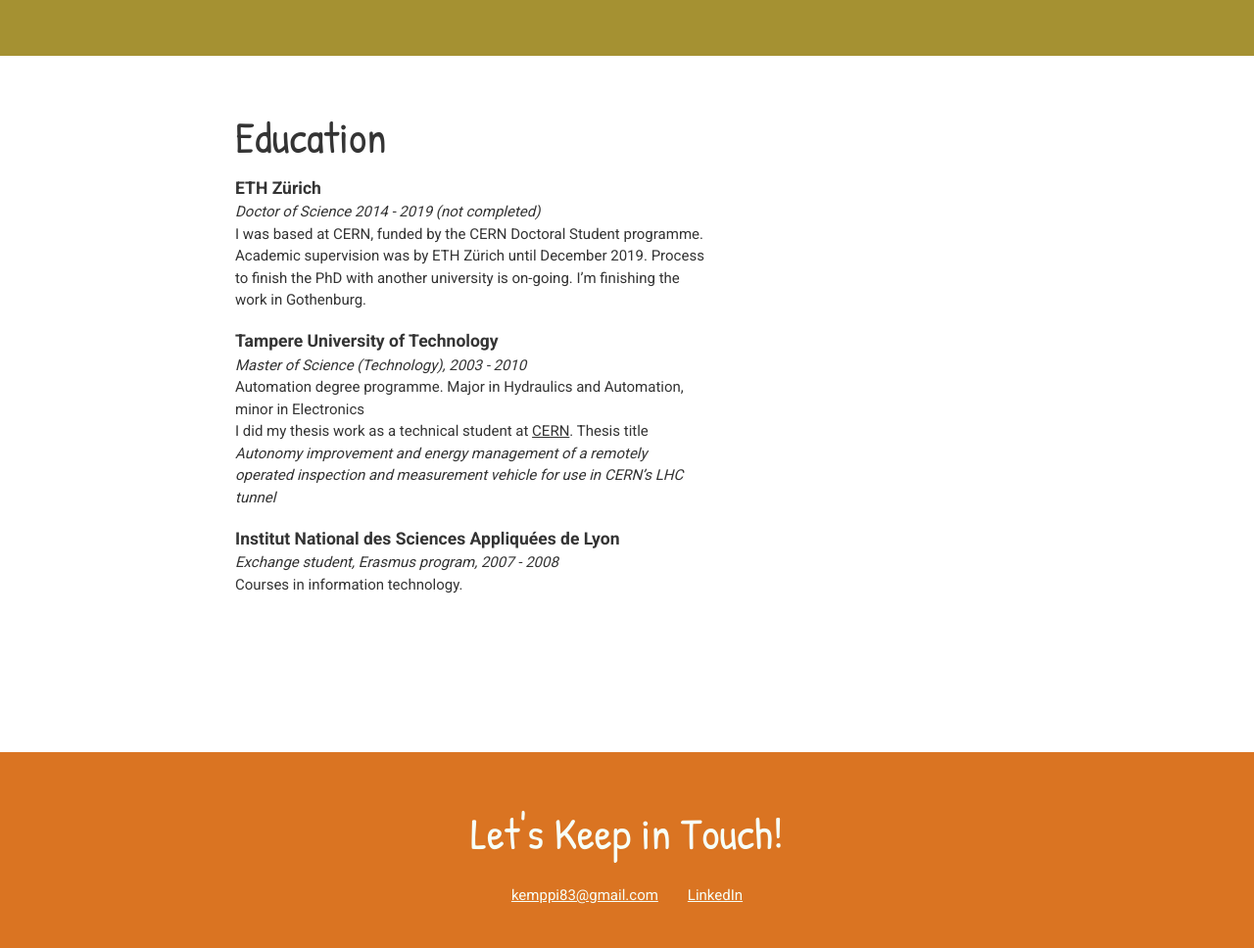
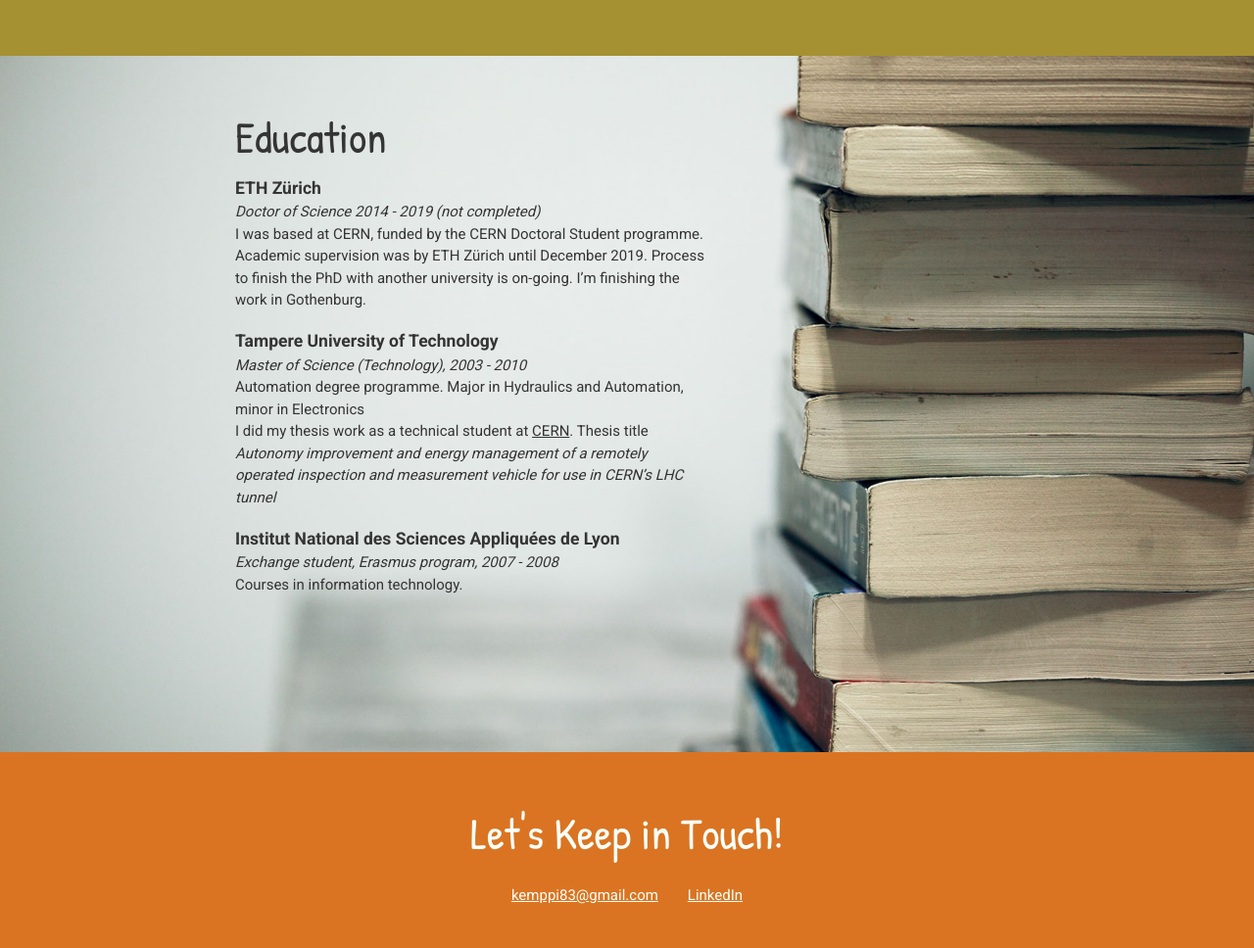
Before and after one commit to kemppi83/resume, a plain HTML site: page index.html in a window 1280 px wide. Shown: the part 1983-2951 px from the top of the page at 98% size. Drawn offline with Linux system fonts and the light colour scheme.

Commit message:
Update styles.css
Background photo url corrected.

```diff
--- a/styles.css
+++ b/styles.css
@@ -130,7 +130,7 @@ header {
 /* Education
 ----------------------------------------------*/
 .education {
-    background-image: url(../images/sharon-mccutcheon-unsplash.jpg);
+    background-image: url(sharon-mccutcheon-unsplash.jpg);
     background-size: cover;
     /* background-position: top right; */
     background-position: top left;
```
